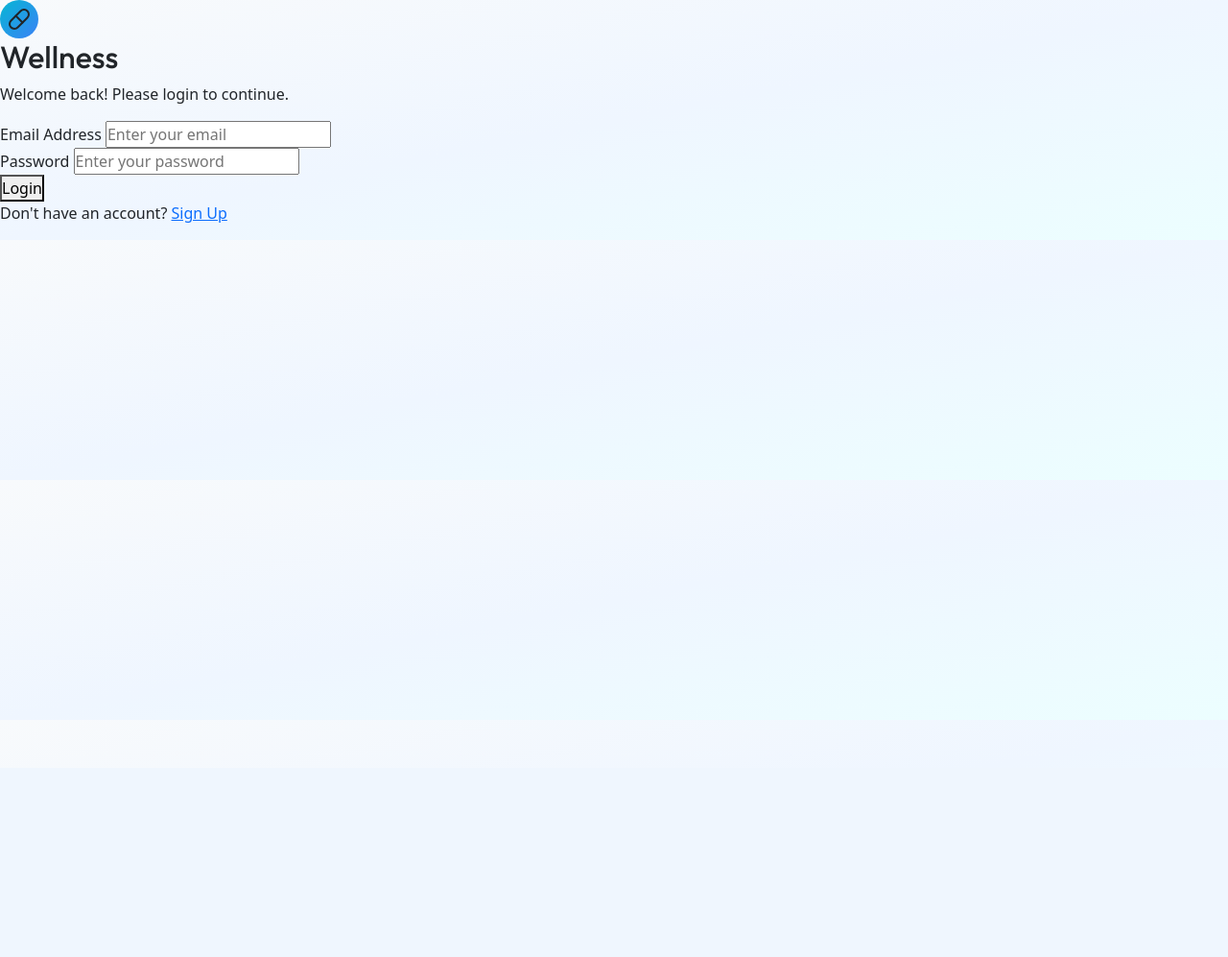
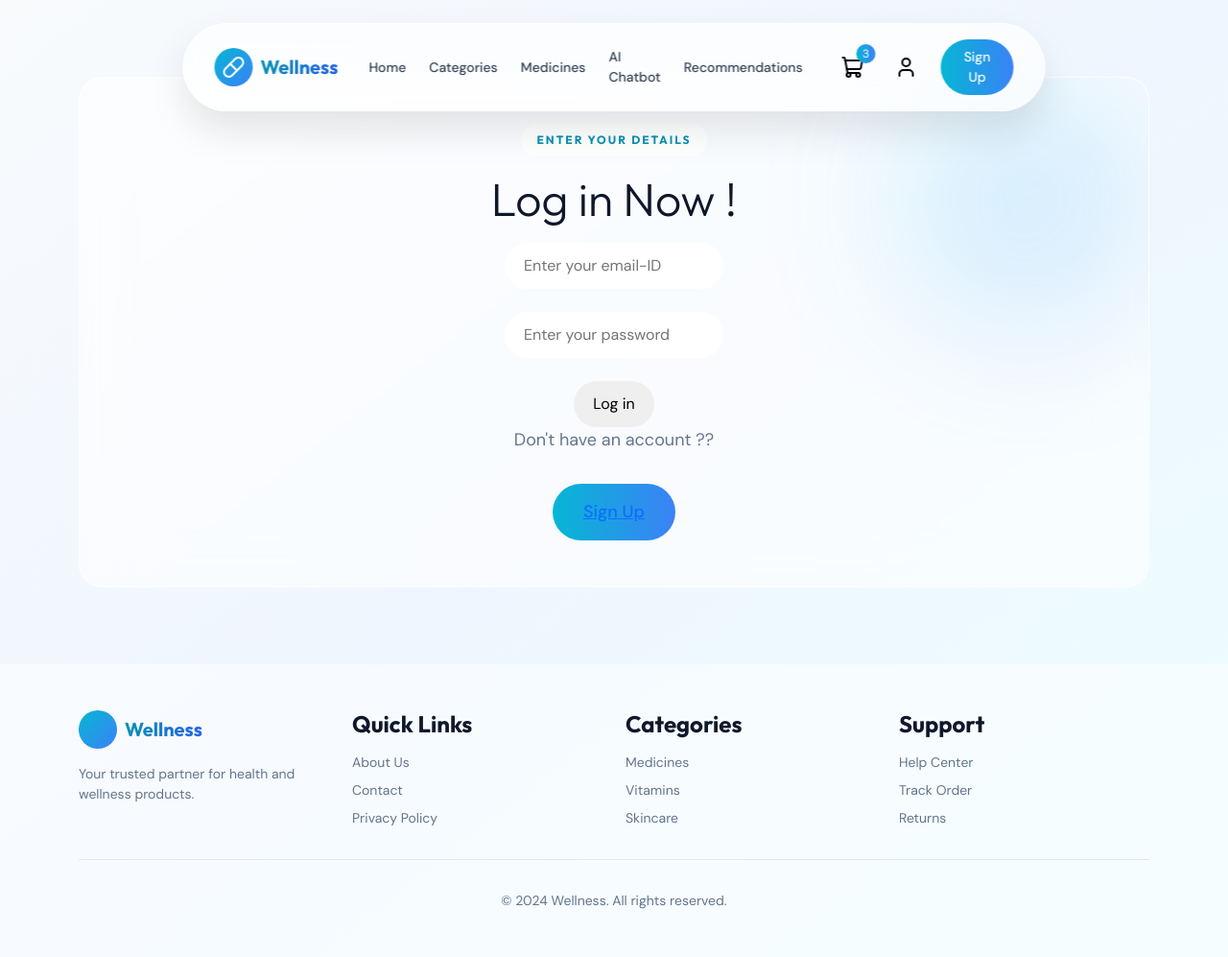
Before and after one commit to Aaryakalariya/Wellnes, a Flask app: page /login in a window 1280 px wide. Shown: the whole page at 96% size. Before the commit the page ends 232 px from the top, so only its background shows below. Run offline with Flask 3, Linux system fonts and the light colour scheme.

Commit message:
Update login.html

```diff
--- a/templates/login.html
+++ b/templates/login.html
@@ -18,75 +18,132 @@
     <script src="{{ url_for('static', filename='js/script.js') }}"></script>
 </head>
 <body>
-<!DOCTYPE html>
-<html lang="en">
-<head>
-<meta charset="UTF-8">
-<meta name="viewport" content="width=device-width, initial-scale=1.0">
 
-<title>Login - Wellness</title>
-
-<!-- Google Fonts -->
-<link href="https://fonts.googleapis.com/css2?family=DM+Sans:wght@300;400;500;700&family=Outfit:wght@300;400;700&display=swap" rel="stylesheet">
-
-<!-- Bootstrap -->
-<link href="https://cdn.jsdelivr.net/npm/bootstrap@5.3.2/dist/css/bootstrap.min.css" rel="stylesheet">
-
-<!-- Lucide Icons -->
-<script src="https://unpkg.com/lucide@latest"></script>
-
-<!-- Custom CSS -->
-<link rel="stylesheet" href="login.css">
-
-</head>
-<body>
-
-<div class="login-wrapper">
-
-    <div class="login-card">
-
+   <!-- Floating Glass Navbar -->
+    <nav id="mainNavbar" class="navbar-floating" data-testid="main-navbar">
+        <div class="navbar-glass">
+            <div class="navbar-content">
                 <!-- Logo -->
-        <div class="login-brand">
+                <div class="navbar-brand">
                     <div class="logo-circle">
-                <i data-lucide="pill"></i>
+                        <i data-lucide="pill" class="logo-icon"></i>
                     </div>
-            <h2>Wellness</h2>
+                    <span class="brand-text">Wellness</span>
                 </div>
 
-        <p class="login-subtitle">Welcome back! Please login to continue.</p>
-
-        <!-- Login Form -->
-        <form>
-
-            <div class="form-group">
-                <label>Email Address</label>
-                <input type="email" placeholder="Enter your email">
+                <!-- Desktop Menu -->
+                <div class="navbar-links d-none d-lg-flex">
+                    <a href="#home" class="nav-link" data-testid="nav-home">Home</a>
+                    <a href="#categories" class="nav-link" data-testid="nav-categories">Categories</a>
+                    <a href="#medicines" class="nav-link" data-testid="nav-medicines">Medicines</a>
+                    <a href="#AI-Chatbot" class="nav-link" data-testid="nav-chatbot">AI Chatbot</a>
+                    <a href="#recommendations" class="nav-link" data-testid="nav-recommendations">Recommendations</a>
                 </div>
 
-            <div class="form-group">
-                <label>Password</label>
-                <input type="password" placeholder="Enter your password">
+                <!-- Action Buttons -->
+                <div class="navbar-actions">
+                    <button class="icon-btn" data-testid="cart-button">
+                        <i data-lucide="shopping-cart"></i>
+                        <span class="badge-notification">3</span>
+                    </button>
+                    <button class="icon-btn" data-testid="profile-button">
+                        <i data-lucide="user"></i>
+                    </button>
+                    <button class="btn-signup d-none d-md-block" data-testid="signup-button">Sign Up</button>
+                    <button class="icon-btn d-lg-none" id="mobileMenuToggle" data-testid="mobile-menu-button">
+                        <i data-lucide="menu" id="menuIcon"></i>
+                    </button>
+                </div>
+            </div>
+        </div>
+    </nav>
+
+    <!-- Mobile Menu -->
+    <div id="mobileMenu" class="mobile-menu" data-testid="mobile-menu">
+        <div class="mobile-menu-overlay"></div>
+        <div class="mobile-menu-content">
+            <a href="#home" class="mobile-menu-link">Home</a>
+            <a href="#medicines" class="mobile-menu-link">Medicines</a>
+            <a href="#AI-Chatbot" class="mobile-menu-link">AI Chatbot</a>
+            <a href="#categories" class="mobile-menu-link">Categories</a>
+            <a href="#recommendations" class="mobile-menu-link">Recommendations</a>
+        </div>
     </div>
 
-            <button type="submit" class="btn-login">
-                Login
-            </button>
+<section id="recommendations" class="offers-section">
+        <div class="container" align="center">
+            <div class="offer-card-glass">
+                <div class="offer-blob"></div>
+                <div class="offer-content">
+                    <div class="offer-text">
+                        <span class="offer-badge">Enter your details</span>
 
-        </form>
-
-        <div class="login-footer">
-            <p>Don't have an account? <a href="#">Sign Up</a></p>
+                        <h2 class="offer-title">Log in Now !</h2>
+                        <input type="email" placeholder="Enter your email-ID"
+                               style="border-radius:50px; padding:12px 20px; border:none;">
+                        <br><br>
+                        <input type="password" placeholder="Enter your password"
+                               style="border-radius:50px; padding:12px 20px; border:none;">
+                        <br><br>
+                        <button type="submit"
+                                style="border-radius:50px; padding:12px 20px; border:none;">
+                            Log in
+                        </button><br>
+                        <p class="offer-description">
+                            Don't have an account ??
+                        </p>
+                        <button class="btn-offer" data-testid="claim-offer-button"> <a href="#"> Sign Up </a> </button>
                     </div>
-
                 </div>
-
             </div>
-
+        </div>
+    </section>
 <script>
 lucide.createIcons();
 </script>
 
+<!-- Footer -->
+    <footer class="footer">
+        <div class="container">
+            <div class="row">
+                <div class="col-md-3">
+                    <div class="footer-brand">
+                        <div class="logo-circle">
+                            <i data-lucide="pill" class="logo-icon"></i>
+                        </div>
+                        <span class="brand-text">Wellness</span>
+                    </div>
+                    <p class="footer-text">Your trusted partner for health and wellness products.</p>
+                </div>
+                <div class="col-md-3">
+                    <h4 class="footer-title">Quick Links</h4>
+                    <div class="footer-links">
+                        <a href="#">About Us</a>
+                        <a href="#">Contact</a>
+                        <a href="#">Privacy Policy</a>
+                    </div>
+                </div>
+                <div class="col-md-3">
+                    <h4 class="footer-title">Categories</h4>
+                    <div class="footer-links">
+                        <a href="#">Medicines</a>
+                        <a href="#">Vitamins</a>
+                        <a href="#">Skincare</a>
+                    </div>
+                </div>
+                <div class="col-md-3">
+                    <h4 class="footer-title">Support</h4>
+                    <div class="footer-links">
+                        <a href="#">Help Center</a>
+                        <a href="#">Track Order</a>
+                        <a href="#">Returns</a>
+                    </div>
+                </div>
+            </div>
+            <div class="footer-bottom">
+                <p>&copy; 2024 Wellness. All rights reserved.</p>
+            </div>
+        </div>
+    </footer>
 </body>
 </html>
-</body>
-</html>
```
Lines whose indentation alone changed are shown as unchanged.
